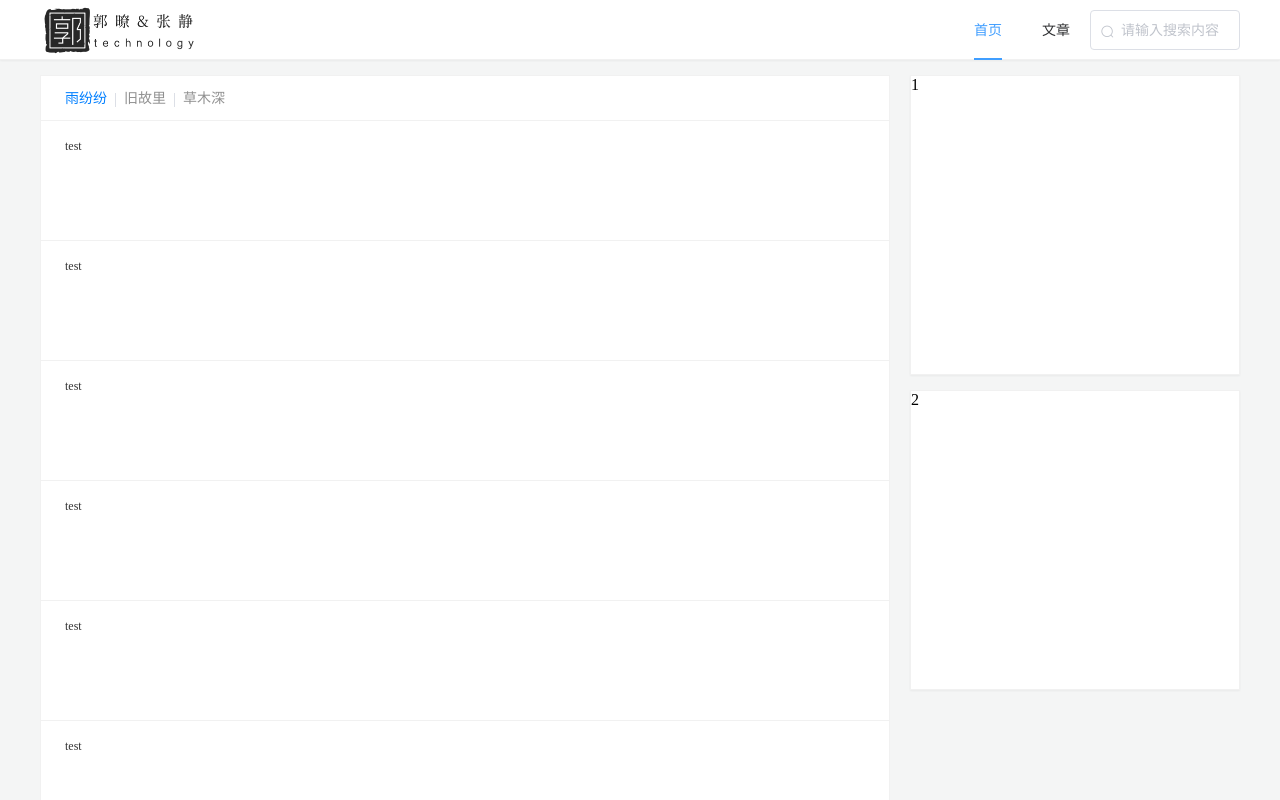
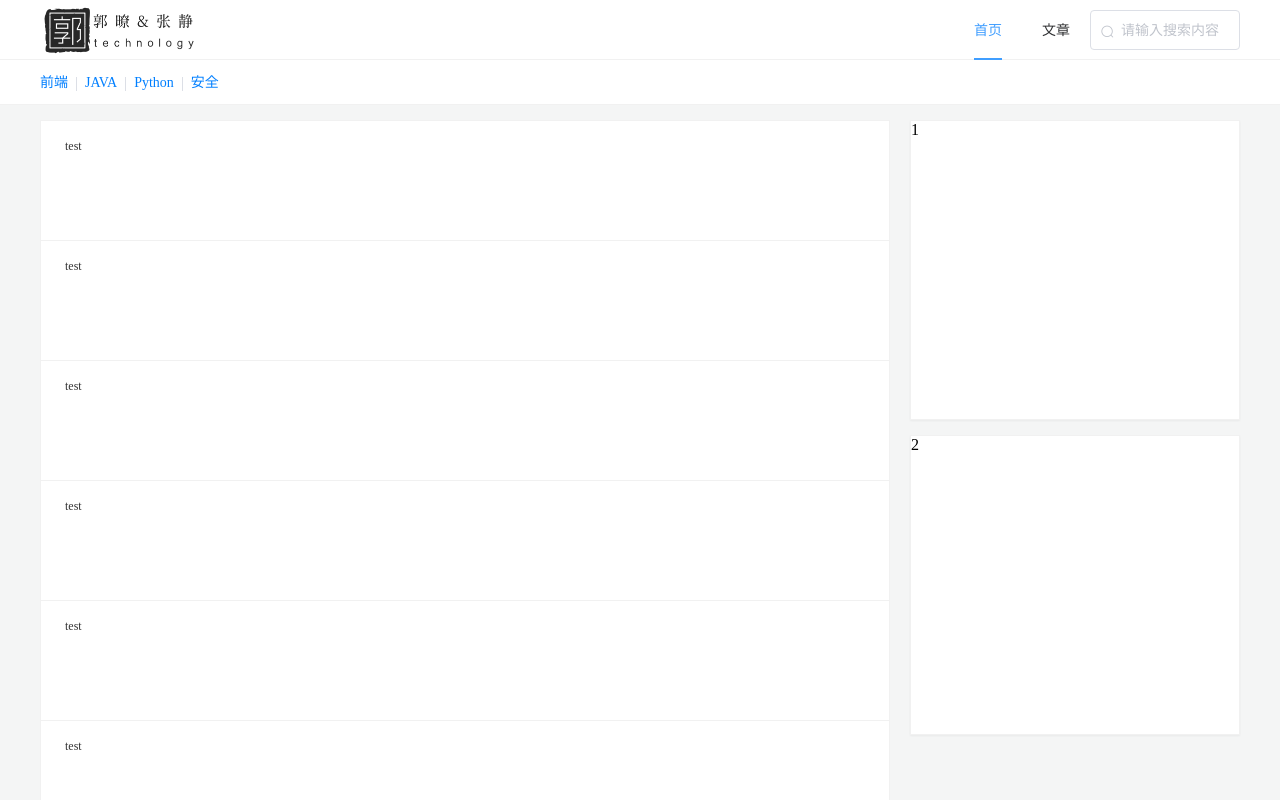
Before and after one commit to zhjing1019/zhjingBlog, a Vue app: page /home in a window 1280 px wide. Shown: the top 800 px of the page. Built offline with nearby package versions, Linux system fonts and the light colour scheme.

Commit message:
文章页面

```diff
--- a/src/components/HeaderFix.vue
+++ b/src/components/HeaderFix.vue
@@ -16,9 +16,14 @@
             </div>
             <img class="logo-img" src="@/img/verterLogo.png" alt="">
         </div>
+        <div v-if="isArt" class="divider-main">
+            <nav-divider class="divider-main-item"></nav-divider>
+        </div>
     </div>
 </template>
 <script>
+import NavDivider from "@/components/NavDivider.vue"
+
 export default {
     data() {
         return {
@@ -38,6 +43,13 @@ export default {
             activeName: ''
 
         };
+    },
+    components: {NavDivider},
+    props: {
+        isArt: {
+            type: Boolean,
+            default: false
+        }
     },
     methods: {
         handleClick() {
@@ -89,6 +101,18 @@ export default {
             font-size: 20px;
             color: #007fff;
         }
+        .divider-main{
+            width: 100%;
+            height: 45px;
+            line-height: 45px;
+            background: #fff;
+            border-bottom: 1px solid #f1f1f1;
+            padding: 0 24px;
+            .divider-main-item{
+                width: 1200px;
+                margin: 0 auto;
+            }
+        }
 
     }
 
--- a/src/components/NavDivider.vue
+++ b/src/components/NavDivider.vue
@@ -1,19 +1,24 @@
 <template>
     <div class="nav-divider">
-        <span class="divider-active">雨纷纷</span>
-        <el-divider direction="vertical"></el-divider>
-        <span>旧故里</span>
-        <el-divider direction="vertical"></el-divider>
-        <span>草木深</span>
+        <span v-for="(item, index) in labelList" :key="index">
+            <span class="divider-active" @click="dividerClick(item)">{{item.title}}</span>
+            <el-divider v-if="index !== labelList.length - 1" direction="vertical"></el-divider>
+        </span>
     </div>
 </template>
 <script>
+import { labelList } from "@/common/config.js"
 export default {
     data() {
         return {
-
+            labelList: labelList
         };
     },
+    methods: {
+        dividerClick(data) {
+            this.$emit('dividerClick', data)
+        }
+    }
 }
 </script>
 
@@ -23,6 +28,7 @@ export default {
     font-size: 14px;
     .divider-active{
         color:#007fff;
+        cursor: pointer;
 
     }
 
--- a/src/views/Home.vue
+++ b/src/views/Home.vue
@@ -4,9 +4,6 @@
             <right-banner></right-banner>
             </div>
             <div class="main-list-item">
-                <div class="main-nav-divider">
-                    <nav-divider></nav-divider>
-                </div>
             <list-item v-for="(item, index) in testData" :key="index"></list-item>
         </div>
     </div>
@@ -14,7 +11,6 @@
 <script>
 import HeaderFix from "@/components/HeaderFix.vue"
 import ListItem from "@/components/ListItem.vue"
-import NavDivider from "@/components/NavDivider.vue"
 import RightBanner from "@/components/RightBanner.vue"
 
 export default {
@@ -25,7 +21,7 @@ export default {
         };
     },
 
-    components: {HeaderFix, ListItem, NavDivider, RightBanner}
+    components: {HeaderFix, ListItem, RightBanner}
 
 }
 </script>
@@ -35,17 +31,9 @@ export default {
 .blog-home{
     width: 1200px;
     margin: 0 auto;
-    padding-top: 75px;
+    padding-top: 120px;
     .main-list-item{
         width: 850px;
-        .main-nav-divider{
-            height: 45px;
-            line-height: 45px;
-            background: #fff;
-            border: 1px solid #f1f1f1;
-            border-bottom: 0;
-            padding: 0 24px;
-        }
     }
     .main-right{
         float: right;
--- a/src/views/Index.vue
+++ b/src/views/Index.vue
@@ -1,7 +1,7 @@
 <template>
     <div class="blog-index">
         <div class="header">
-            <header-fix></header-fix>
+            <header-fix :isArt="isArt"></header-fix>
         </div>
         <div class="main">
             <router-view></router-view>
@@ -19,9 +19,21 @@ import Footer from "@/components/Footer"
 
 export default {
     data() {
-        return {};
+        return {
+            isArt: false
+        };
     },
-    components: {HeaderFix, Footer}
+    components: {HeaderFix, Footer},
+    watch: {
+        $route: {
+            handler: function(val){
+                val.name === "Home" ? this.isArt = true : this.isArt = false
+            },
+            deep: true,
+            immediate: true,
+        }
+    },
+
 }
 </script>
 
```
